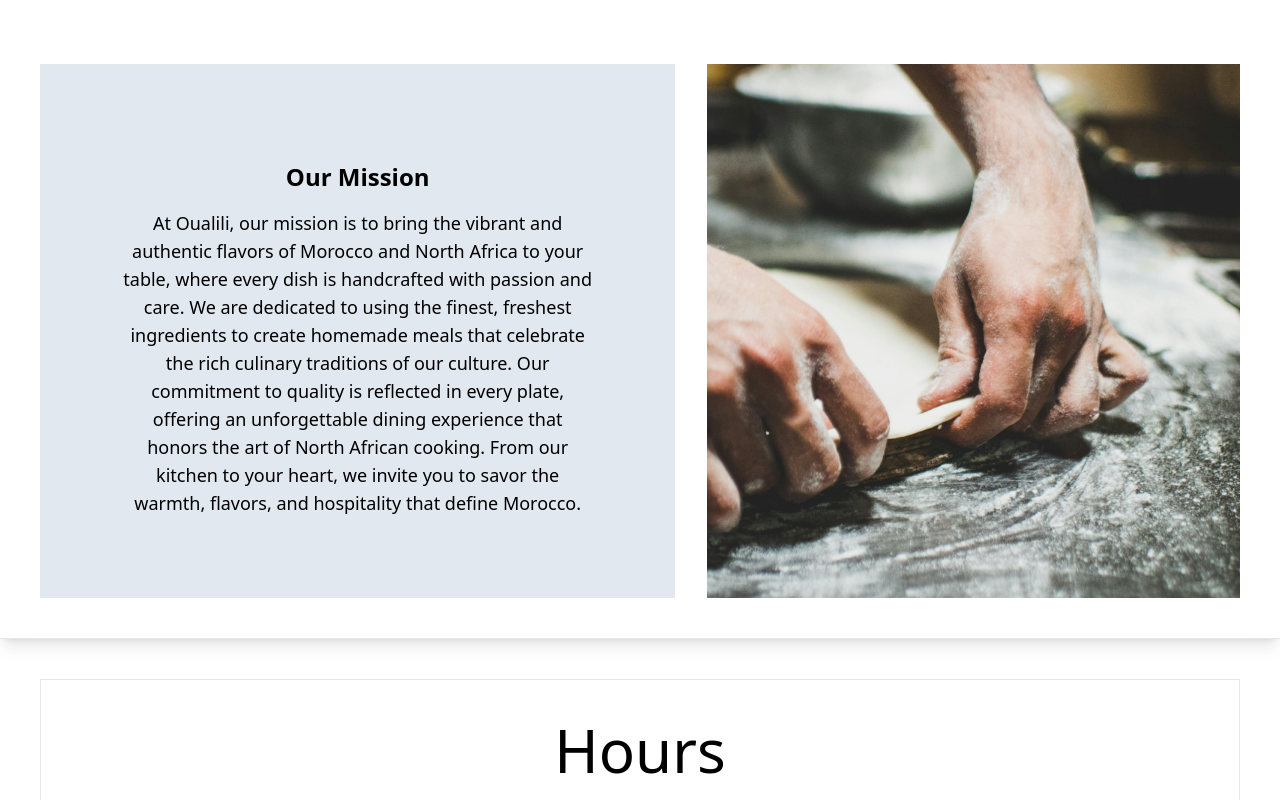
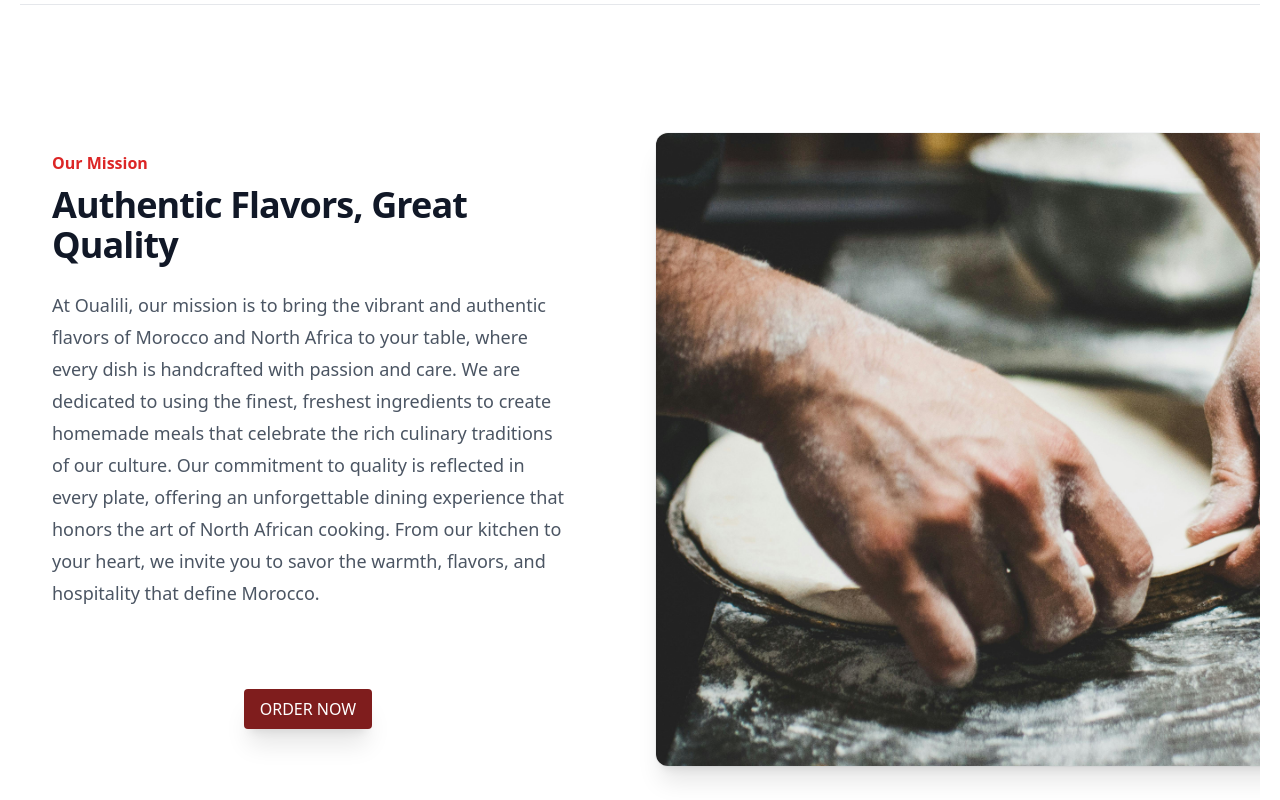
Before and after one commit to sarhiri/restaurant-client, a React (Create React App) app: page /about in a window 1280 px wide. Shown: the part 520-1320 px from the top of the page. Built offline with nearby package versions, Linux system fonts and the light colour scheme.

Commit message:
mission statement

```diff
--- a/src/components/FoodGrid.jsx
+++ b/src/components/FoodGrid.jsx
@@ -33,16 +33,16 @@ const products = [
 
 export default function Example() {
   return (
-    <div className="bg-white border-b mb-10 shadow-lg">
+    <div className="bg-gradient-to-b from-gray-900 via-gray-700 to-gray-200 border-b mb-10 shadow-xl">
       <div className="mx-auto max-w-2xl px-4 py-16 sm:px-6 sm:py-24 lg:max-w-7xl lg:px-8">
         <div className="mt-6 grid grid-cols-1 gap-x-6 gap-y-10 sm:grid-cols-2 lg:grid-cols-4 xl:gap-x-8">
           {products.map((product) => (
             <Link
               key={product.id}
               to={product.href}
-              className="group relative border overflow-hidden"
+              className="group relative overflow-hidden"
             >
-              <div className="relative aspect-w-1 aspect-h-1 w-full overflow-hidden rounded-md lg:h-80">
+              <div className="relative aspect-w-1 aspect-h-1 w-full overflow-hidden rounded-lg lg:h-80">
                 {/* Product image */}
                 <img
                   alt={product.text}
@@ -63,7 +63,7 @@ export default function Example() {
 
       {/* Order button */}
       <div className="flex justify-center items-center mb-20">
-        <button className="bg-rose-900 hover:bg-rose-200 text-white py-2 px-4 rounded gap-2">
+        <button className="bg-red-900 hover:bg-rose-200 text-white py-2 px-4 rounded gap-2 shadow-xl">
           ORDER NOW
         </button>
       </div>
--- a/src/components/Header.jsx
+++ b/src/components/Header.jsx
@@ -11,7 +11,7 @@ export default function Header() {
       />
       <div className="absolute inset-0 bg-gray-900 opacity-50 -z-10"></div>
       <div className="mx-auto max-w-7xl px-6 lg:px-8 items-center pt-20">
-        <div className="mx-auto max-w-2xl lg:mx-0  p-20  flex items-center"> {/* Added flex and items-center */}
+        <div className="mx-auto max-w-2xl lg:mx-0  p-20  flex items-center border-4 shadow-md"> {/* Added flex and items-center */}
           <div className="flex-shrink-0"> {/* Prevents the lamp from shrinking */}
             <img
               alt=""
@@ -19,7 +19,7 @@ export default function Header() {
               className=" h-auto w-auto object-center" // Adjust size as needed
             />
           </div>
-          <h2 className="lg:text-9xl font-bold tracking-tight text-white sm:text-6xl font-arabic "> {/* Added margin to the left */}
+          <h2 className="lg:text-9xl font-semibold tracking-tight text-white  font-arabic "> {/* Added margin to the left */}
             Oualili
           </h2>
         </div>
--- a/src/components/Mission.jsx
+++ b/src/components/Mission.jsx
@@ -5,23 +5,11 @@ export default function Mission(){
 
     return (
       <>
-      {/* Tiles beneath the content */}
-      {/* <div
-        className="relative bottom-0 left-0 right-0 m-10"
-        style={{
-          backgroundImage: `url(${tiles})`,
-          backgroundRepeat: 'repeat-x', // Repeats the image horizontally
-          backgroundSize: 'auto 60px', // Ensures the height is 100px
-          height: '60px',
-          // width: 'auto%', // Takes up the full width of the device
-          paddingLeft: '2.5rem', // 10px * 4 (Tailwind's 10 = 2.5rem)
-          paddingRight: '2.5rem', // 10px * 4
-          boxShadow: '0px 4px 10px rgba(0, 0, 0, 0.25)',
-        }}
-      /> */}
-      <div className="big-div flex lg:flex-row sm:flex-col justify-center p-10 gap-8 my-10 border-b shadow-lg ">
+
+      <div className="big-div flex lg:flex-row sm:flex-col-1 justify-center gap-10 border-b shadow-lg bg-white p-20">
         {/* Text container */}
-        <div>
+        <div className=''>
+
         <div className="text-div border p-20 bg-slate-200 h-full w-full">
           <h1 className="text-center p-4 font-semibold text-2xl">Our Mission</h1>
           <p className="text-center text-lg">At Oualili, our mission is to bring the vibrant and authentic flavors of Morocco and North Africa to your table, where every dish is handcrafted with passion and care. We are dedicated to using the finest, freshest ingredients to create homemade meals that celebrate the rich culinary traditions of our culture. Our commitment to quality is reflected in every plate, offering an unforgettable dining experience that honors the art of North African cooking. From our kitchen to your heart, we invite you to savor the warmth, flavors, and hospitality that define Morocco.</p>
@@ -31,7 +19,7 @@ export default function Mission(){
 
         </div>
         {/* Image container */}
-        <div className="img-div ">
+        <div className="img-div z-20">
 
         <img
         alt=""
--- /dev/null
+++ b/src/components/Mission2.jsx
@@ -0,0 +1,37 @@
+import bread from '../images/bread.jpg'
+
+
+
+export default function Example() {
+  return (
+    <div className="overflow-hidden bg-white py-24 sm:py-32 border-t m-5">
+      <div className="mx-auto max-w-7xl px-6 lg:px-8">
+        <div className="mx-auto grid max-w-2xl grid-cols-1 gap-x-8 gap-y-16 sm:gap-y-20 lg:mx-0 lg:max-w-none lg:grid-cols-2">
+          <div className="lg:pr-8 lg:pt-4">
+
+
+            <div className="lg:max-w-lg">
+              <h2 className="text-base font-semibold leading-7 text-red-600">Our Mission</h2>
+              <p className="mt-2 text-2xl font-bold tracking-tight text-gray-900 sm:text-4xl">Authentic Flavors, Great Quality </p>
+              <p className="mt-6 text-lg leading-8 text-gray-600">
+              At Oualili, our mission is to bring the vibrant and authentic flavors of Morocco and North Africa to your table, where every dish is handcrafted with passion and care. We are dedicated to using the finest, freshest ingredients to create homemade meals that celebrate the rich culinary traditions of our culture. Our commitment to quality is reflected in every plate, offering an unforgettable dining experience that honors the art of North African cooking. From our kitchen to your heart, we invite you to savor the warmth, flavors, and hospitality that define Morocco.
+              </p>
+              <div className="flex justify-center items-center p-20">
+                <button className="bg-red-900 hover:bg-rose-200 text-white py-2 px-4 rounded gap-2 shadow-xl">
+                  ORDER NOW
+                </button>
+              </div>
+            </div>
+          </div>
+          <img
+            alt="Product screenshot"
+            src={bread}
+            width={1332}
+            height={342}
+            className="w-[48rem] max-w-none rounded-xl shadow-xl ring-1 ring-gray-400/10 sm:w-[57rem] md:-ml-4 lg:-ml-0"
+          />
+        </div>
+      </div>
+    </div>
+  )
+}
--- a/src/components/Ratings.jsx
+++ b/src/components/Ratings.jsx
@@ -58,12 +58,12 @@ export default function Rating() {
           </p>
         </div> */}
 
-        <div className="mx-auto mt-10 grid max-w-2xl grid-cols-1 gap-x-8 gap-y-16  border-b border-gray-200 py-5 sm:mt-16 sm:pt-16 lg:mx-0 lg:max-w-none lg:grid-cols-3 ">
+        <div className="mx-auto mt-10 grid max-w-2xl grid-cols-1 gap-x-8 gap-y-16  border-b bg-white border-gray-200 py-5 pb-10 sm:mt-16 sm:pt-16 lg:mx-0 lg:max-w-none lg:grid-cols-3 ">
           {posts.map((post) => (
-            <article key={post.id} className="flex max-w-xl flex-col items-center justify-between shadow-md rounded-lg py-10">
+            <article key={post.id} className="flex max-w-xl flex-col items-center justify-between shadow-md border rounded-lg py-10 bg-white">
 
               <div className="relative mt-8 flex flex-col items-center gap-x-4">
-                              <img alt="" src={post.author.imageSrc} className="h-40 w-40 rounded-full bg-white" />
+                              <img alt="" src={post.author.imageSrc} className="h-40 w-40 rounded-full " />
 
                               <div className="text-md leading-6">
                                 <p className="font-bold text-gray-900 py-4">
--- a/src/pages/About.jsx
+++ b/src/pages/About.jsx
@@ -1,4 +1,4 @@
-import Mission from '../components/Mission'
+import Mission from '../components/Mission2'
 import Hours from '../components/Hours';
 import Abouthome from '../components/Abouthome'
 
```
